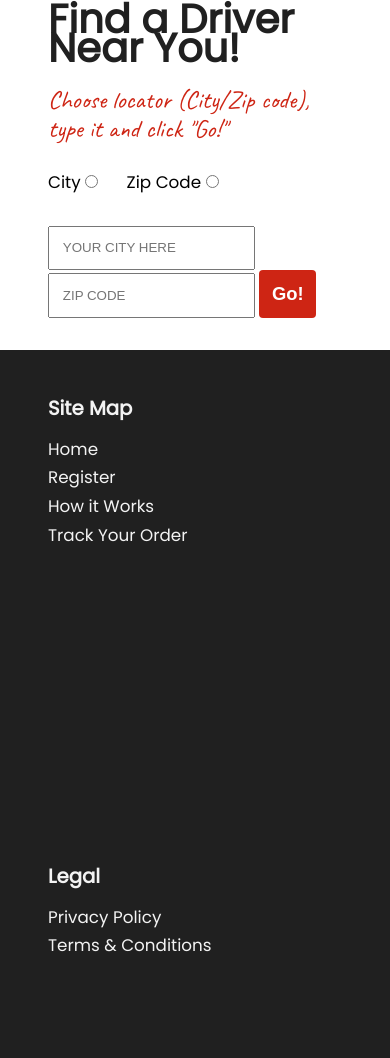
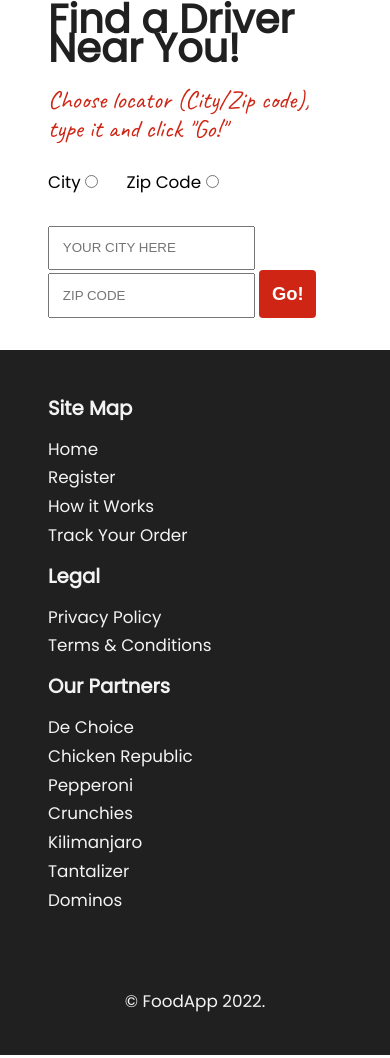
Before and after one commit to AbayomiOlaoye/FoodApp, a plain HTML site: page index.html in a window 390 px wide. Shown: the part 928-1986 px from the top of the page. Drawn offline with nearby package versions, Linux system fonts and the light colour scheme.

Commit message:
Make footer flex-gap responsive relative units

```diff
--- a/main.scss
+++ b/main.scss
@@ -282,7 +282,7 @@ footer {
         flex-flow: row wrap;
         justify-content: flex-start;
         padding: 2rem 3rem;
-        gap: 300px;
+        gap: 25%;
     }
 
     h3 {
```
Also changed, not shown: main.css.
